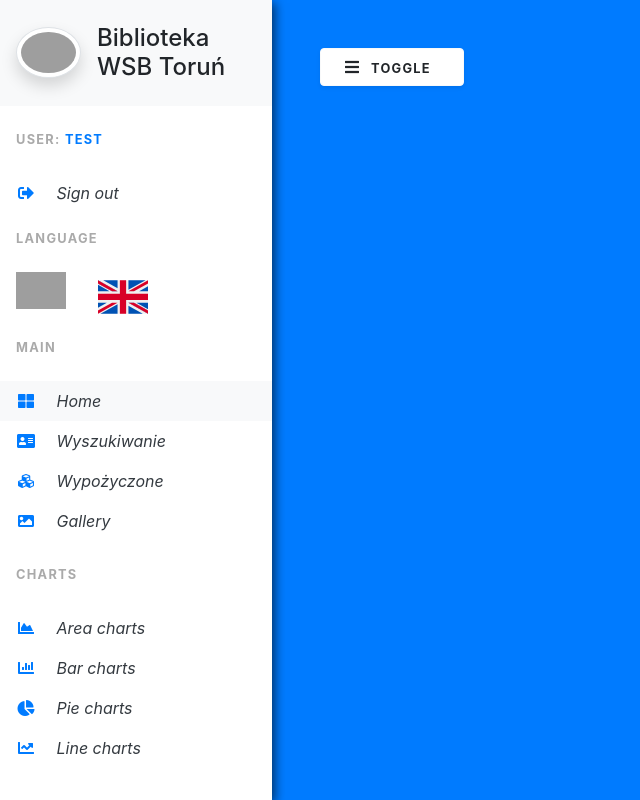
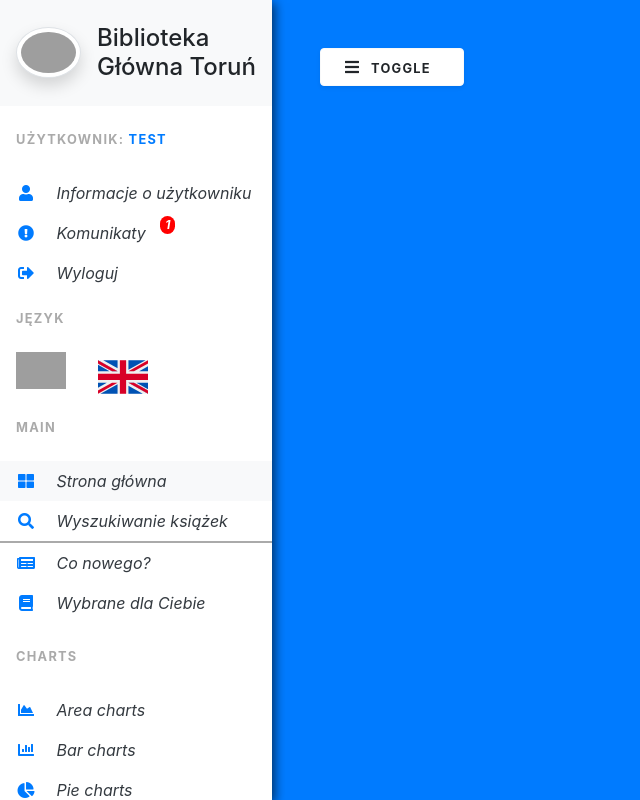
Before and after one commit to jakubwirfel/LibraryApp, a PHP site: page / in a window 1280 px wide. Shown: the whole page, without its empty margins (0-640 px from the left). Run offline with PHP 8.4, Linux system fonts and the light colour scheme; a user stored in the database is signed in; data comes from the database, SQL or seed files in the repository; some libraries are stand-ins or nearby versions; grey boxes are pictures that could not be loaded.

Commit message:
Created User menu items with icons

```diff
--- a/index.php
+++ b/index.php
@@ -49,95 +49,7 @@ if (isset($_GET['logout']) && ($_GET['logout'] == 'true')) {
     </head>
 <body>
 <!-- Vertical navbar -->
-    <nav class="vertical-nav bg-white" id="sidebar">
-        <div class="py-4 px-3 mb-4 bg-light">
-            <div class="media d-flex align-items-center"><img src="https://icons-for-free.com/iconfiles/png/512/bookshelf+library+icon-1320087270870761354.png" alt="logo" width="65" class="mr-3 rounded-circle img-thumbnail shadow">
-                <div class="media-body">
-                    <h4 class="m-0">Biblioteka WSB Toruń</h4>
-                </div>
-            </div>
-        </div>
-        <p class="text-gray font-weight-bold text-uppercase px-3 small pb-4 mb-0">User: <span class="text-primary"><?php echo $returned['user_name']?></span></p>
-        <ul class="nav flex-column bg-white mb-3">
-            <li class="nav-item">
-                <a href="?logout=true" class="nav-link text-dark font-italic">
-                    <i class="fa fa-sign-out-alt mr-3 text-primary fa-fw"></i>
-                    Sign out
-                </a>
-            </li>
-        </ul>
-        <p class="text-gray font-weight-bold text-uppercase px-3 small pb-4 mb-0">Language</p>
-
-        <div class="container lang_container">
-            <div class="row">
-                <div class="col-xs-6 px-3 mb-3">
-                    <a href="#"/><img src="./public/assets/poland_flag.svg" alt="Polish language"  width="50" /></a>
-                </div>
-                <div class="col-sc-6 px-3 mb-3">
-                    <a href="#"/><img src="./public/assets/uk_flag.svg" alt="English language"  width="50" /></a>
-                </div>
-            </div>
-        </div>
-
-        <p class="text-gray font-weight-bold text-uppercase px-3 small pb-4 mb-0">Main</p>
-
-        <ul class="nav flex-column bg-white mb-0">
-            <li class="nav-item">
-                <a href="#" class="nav-link text-dark font-italic bg-light">
-                    <i class="fa fa-th-large mr-3 text-primary fa-fw"></i>
-                    Home
-                </a>
-            </li>
-            <li class="nav-item">
-                <a href="#" class="nav-link text-dark font-italic">
-                    <i class="fa fa-address-card mr-3 text-primary fa-fw"></i>
-                    Wyszukiwanie
-                </a>
-            </li>
-            <li class="nav-item">
-                <a href="#" class="nav-link text-dark font-italic">
-                    <i class="fa fa-cubes mr-3 text-primary fa-fw"></i>
-                    Wypożyczone
-                </a>
-            </li>
-            <li class="nav-item">
-                <a href="#" class="nav-link text-dark font-italic">
-                    <i class="fa fa-image mr-3 text-primary fa-fw"></i>
-                    Gallery
-                </a>
-            </li>
-        </ul>
-<?php if (($returned['group'] == 3) && ($returned['permissions'] == "admin = 1")) :?>
-        <p class="text-gray font-weight-bold text-uppercase px-3 small py-4 mb-0">Charts</p>
-
-        <ul class="nav flex-column bg-white mb-0">
-            <li class="nav-item">
-                <a href="#" class="nav-link text-dark font-italic">
-                    <i class="fa fa-chart-area mr-3 text-primary fa-fw"></i>
-                    Area charts
-                </a>
-            </li>
-            <li class="nav-item">
-                <a href="#" class="nav-link text-dark font-italic">
-                    <i class="fa fa-chart-bar mr-3 text-primary fa-fw"></i>
-                    Bar charts
-                </a>
-            </li>
-            <li class="nav-item">
-                <a href="#" class="nav-link text-dark font-italic">
-                    <i class="fa fa-chart-pie mr-3 text-primary fa-fw"></i>
-                    Pie charts
-                </a>
-            </li>
-            <li class="nav-item">
-                <a href="#" class="nav-link text-dark font-italic">
-                    <i class="fa fa-chart-line mr-3 text-primary fa-fw"></i>
-                    Line charts
-                </a>
-            </li>
-        </ul>
-<?php endif ?>
-    </nav>
+<?php include_once './src/modules/nav.php';?>
 <!-- End Vertical navbar -->
 
 <!-- Page content holder -->
--- a/public/css/main.css
+++ b/public/css/main.css
@@ -74,3 +74,14 @@ body {
 .row img {
   transition: ease 0.5s;
 }
+.badge-notify{
+  background:red;
+  position:relative;
+  border-radius: 50px !important;
+  color: #fff;
+  top: -10px;
+  left: 10px;
+}
+.top-line {
+  border-top: 2px solid #aaa;
+}
--- /dev/null
+++ b/src/modules/nav.php
@@ -0,0 +1,132 @@
+<nav class="vertical-nav bg-white" id="sidebar">
+        <div class="py-4 px-3 mb-4 bg-light">
+            <div class="media d-flex align-items-center"><img src="https://icons-for-free.com/iconfiles/png/512/bookshelf+library+icon-1320087270870761354.png" alt="logo" width="65" class="mr-3 rounded-circle img-thumbnail shadow">
+                <div class="media-body">
+                    <h4 class="m-0">Biblioteka Główna Toruń</h4>
+                </div>
+            </div>
+        </div>
+        <p class="text-gray font-weight-bold text-uppercase px-3 small pb-4 mb-0">Użytkownik: <span class="text-primary"><?php echo $returned['user_name']?></span></p>
+        <ul class="nav flex-column bg-white mb-3">
+            <li class="nav-item">
+                <a href="#" class="nav-link text-dark font-italic">
+                    <i class="fas fa-user mr-3 text-primary fa-fw"></i>
+                    Informacje o użytkowniku
+                </a>
+            </li>
+<?php if (($returned['group'] == 1) && ($returned['permissions'] == "user = 1")) :?>
+            <li class="nav-item">
+                <a href="#" class="nav-link text-dark font-italic">
+                    <i class="fas fa-book-open mr-3 text-primary fa-fw"></i>
+                    Wypożyczenia
+                </a>
+            </li>
+            <li class="nav-item">
+                <a href="#" class="nav-link text-dark font-italic">
+                    <i class="fas fa-bookmark mr-3 text-primary fa-fw"></i>
+                    Rezerwacje
+                </a>
+            </li>
+<?php endif ?>
+            <li class="nav-item">
+                <a href="#" class="nav-link text-dark font-italic">
+                    <i class="fas fa-exclamation-circle mr-3 text-primary fa-fw"></i>
+                    Komunikaty
+                    <!-- Notification badge -->
+                    <span class="badge badge-notify">1</span>
+                    <!-- End Notification badge -->
+                </a>
+            </li>
+<?php if (($returned['group'] == 1) && ($returned['permissions'] == "user = 1")) :?>
+            <li class="nav-item ">
+                <a href="#" class="nav-link text-dark font-italic">
+                    <i class="fa fa-question-circle mr-3 text-primary fa-fw"></i>
+                    Pomoc
+                </a>
+            </li>
+            <li class="nav-item ">
+                <a href="#" class="nav-link text-dark font-italic">
+                    <i class="fa fa-phone-alt mr-3 text-primary fa-fw"></i>
+                    Kontakt
+                </a>
+            </li>
+<?php endif ?>
+            <li class="nav-item">
+                <a href="?logout=true" class="nav-link text-dark font-italic">
+                    <i class="fa fa-sign-out-alt mr-3 text-primary fa-fw"></i>
+                    Wyloguj
+                </a>
+            </li>
+        </ul>
+        <p class="text-gray font-weight-bold text-uppercase px-3 small pb-4 mb-0">Język</p>
+        <div class="container lang_container">
+            <div class="row">
+                <div class="col-xs-6 px-3 mb-3">
+                    <a href="#"/><img src="./public/assets/poland_flag.svg" alt="Polish language"  width="50" /></a>
+                </div>
+                <div class="col-sc-6 px-3 mb-3">
+                    <a href="#"/><img src="./public/assets/uk_flag.svg" alt="English language"  width="50" /></a>
+                </div>
+            </div>
+        </div>
+
+        <p class="text-gray font-weight-bold text-uppercase px-3 small pb-4 mb-0">Main</p>
+
+        <ul class="nav flex-column bg-white mb-0">
+            <li class="nav-item">
+                <a href="#" class="nav-link text-dark font-italic bg-light">
+                    <i class="fa fa-th-large mr-3 text-primary fa-fw"></i>
+                    Strona główna
+                </a>
+            </li>
+            <li class="nav-item">
+                <a href="#" class="nav-link text-dark font-italic">
+                    <i class="fa fa-search mr-3 text-primary fa-fw"></i>
+                    Wyszukiwanie książek
+                </a>
+            </li>
+            <li class="nav-item top-line">
+                <a href="#" class="nav-link text-dark font-italic">
+                    <i class="fa fa-newspaper mr-3 text-primary fa-fw"></i>
+                    Co nowego?
+                </a>
+            </li>
+            <li class="nav-item">
+                <a href="#" class="nav-link text-dark font-italic">
+                    <i class="fa fa-book mr-3 text-primary fa-fw"></i>
+                    Wybrane dla Ciebie
+                </a>
+            </li>
+
+        </ul>
+<?php if (($returned['group'] == 3) && ($returned['permissions'] == "admin = 1")) :?>
+        <p class="text-gray font-weight-bold text-uppercase px-3 small py-4 mb-0">Charts</p>
+
+        <ul class="nav flex-column bg-white mb-0">
+            <li class="nav-item">
+                <a href="#" class="nav-link text-dark font-italic">
+                    <i class="fa fa-chart-area mr-3 text-primary fa-fw"></i>
+                    Area charts
+                </a>
+            </li>
+            <li class="nav-item">
+                <a href="#" class="nav-link text-dark font-italic">
+                    <i class="fa fa-chart-bar mr-3 text-primary fa-fw"></i>
+                    Bar charts
+                </a>
+            </li>
+            <li class="nav-item">
+                <a href="#" class="nav-link text-dark font-italic">
+                    <i class="fa fa-chart-pie mr-3 text-primary fa-fw"></i>
+                    Pie charts
+                </a>
+            </li>
+            <li class="nav-item">
+                <a href="#" class="nav-link text-dark font-italic">
+                    <i class="fa fa-chart-line mr-3 text-primary fa-fw"></i>
+                    Line charts
+                </a>
+            </li>
+        </ul>
+<?php endif ?>
+    </nav>
```
